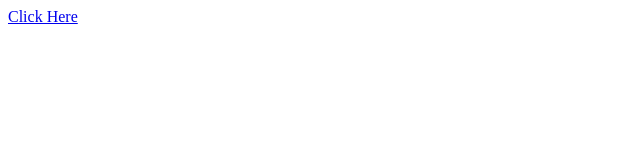
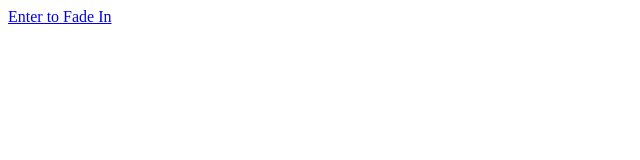
Before and after one commit to Gautham-Churchill/SampleHtml, a plain HTML site: page clickHere.html in a window 1280 px wide. Shown: the full height of the page, 0-640 px from the left. Drawn offline with nearby package versions, Linux system fonts and the light colour scheme.

Commit message:
Update clickHere.html

```diff
--- a/clickHere.html
+++ b/clickHere.html
@@ -23,7 +23,7 @@
             window.location = newLocation;
         }
     </script>
-    <a href="fadeInfadeOut.html">Click Here</a>
+    <a href="fadeInfadeOut.html">Enter to Fade In</a>
 </body>
 
 </html>
```
